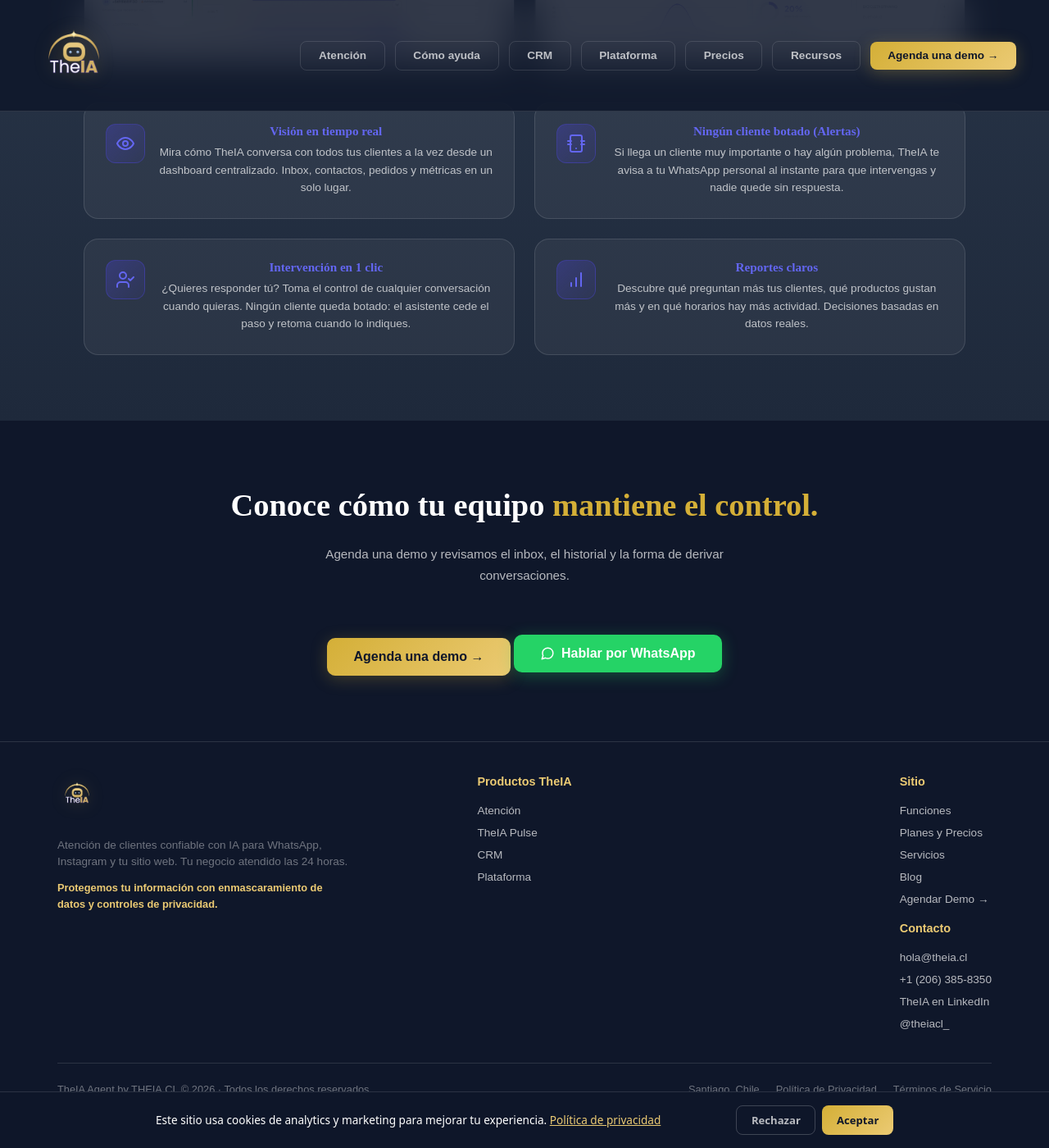
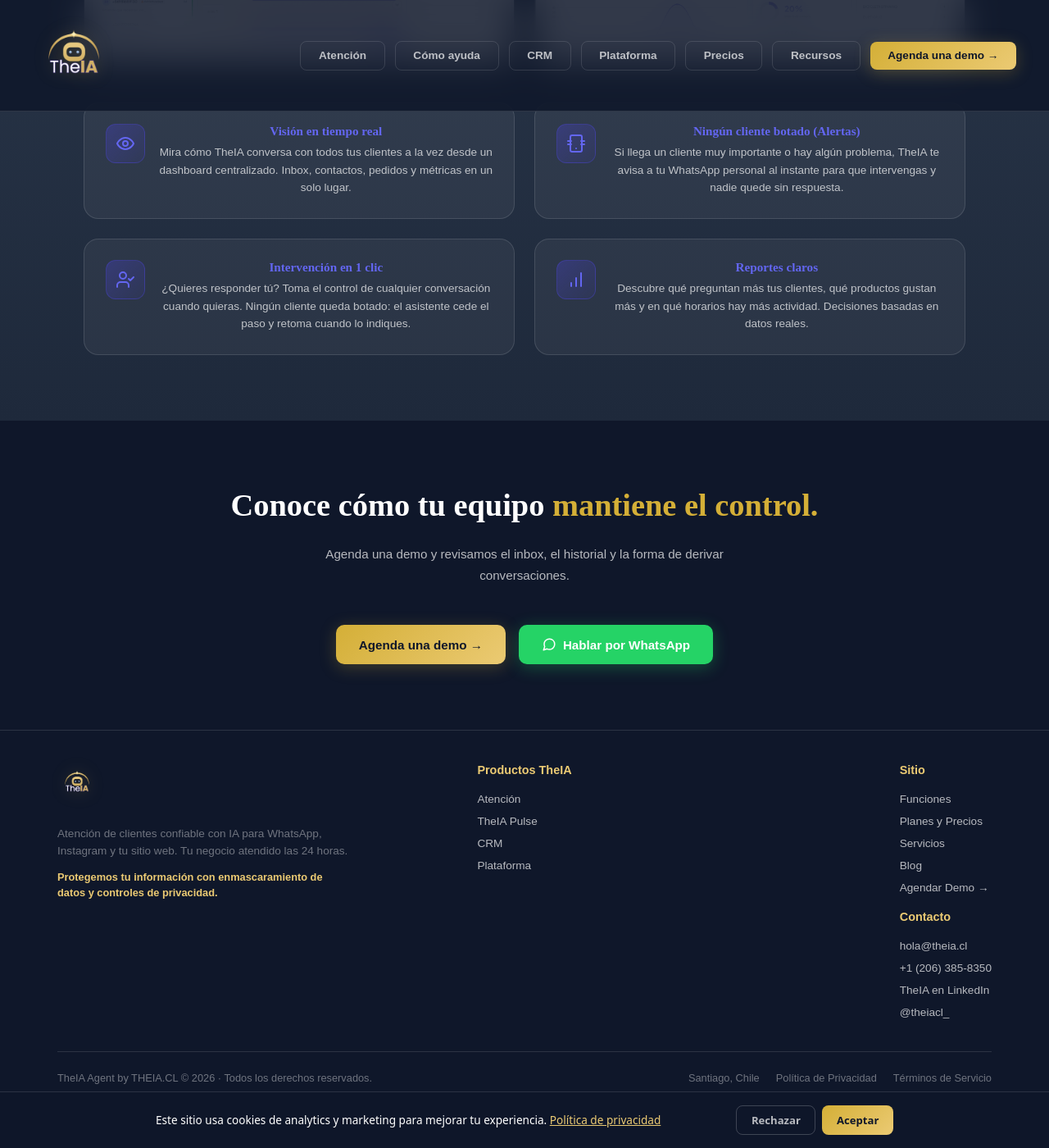
Before and after one commit to rodmera/theia-landing, a Jekyll site: the page plataforma.html, which Jekyll copies as it is, in a window 1280 px wide and 1400 px high, scrolled down 702 px. Shown: the whole window at 82% size. Built offline with Jekyll 4.4.1, drawn with Linux system fonts in a browser that asks for light colours; a script that is not in the unit is left out.

Commit message:
fix(ui): alinea verticalmente botones CTA en plataforma.html y funciones.html

```diff
--- a/plataforma.html
+++ b/plataforma.html
@@ -158,6 +158,25 @@
       color: #ffffff !important;
       transform: translateY(-2px);
       box-shadow: 0 10px 32px rgba(37, 211, 102, 0.45);
+    }
+
+    .cta-btns {
+      display: flex;
+      align-items: center;
+      justify-content: center;
+      gap: 1rem;
+      flex-wrap: wrap;
+      margin-top: 2rem;
+    }
+    .cta-btns .btn {
+      margin: 0 !important;
+      height: 48px;
+      padding: 0 1.75rem;
+      font-size: 0.95rem;
+      border-radius: 10px;
+      display: inline-flex;
+      align-items: center;
+      justify-content: center;
     }
 
     /* Menu Toggle (hamburger) */
@@ -625,11 +644,13 @@
     <div class="container">
       <h2 class="reveal">Conoce cómo tu equipo <span class="gold">mantiene el control.</span></h2>
       <p class="section-sub reveal">Agenda una demo y revisamos el inbox, el historial y la forma de derivar conversaciones.</p>
-      <a href="https://calendar.app.google/ZDjEtqCXTJVxzi7bA" target="_blank" rel="noopener" class="btn btn-gold reveal" style="padding: 0.85rem 2rem; font-size: 1rem; border-radius: 10px;" onclick="theiaTrackCTA('demo','plataforma')">Agenda una demo →</a>
-      <a href="https://wa.me/12063858350?text=Hola%2C%20quiero%20saber%20m%C3%A1s%20sobre%20TheIA" target="_blank" rel="noopener" class="btn btn-whatsapp reveal" style="margin-top:0.75rem;" onclick="theiaTrackCTA('whatsapp','plataforma-cta')">
-        <svg xmlns="http://www.w3.org/2000/svg" width="18" height="18" viewBox="0 0 24 24" fill="none" stroke="currentColor" stroke-width="2" stroke-linecap="round" stroke-linejoin="round"><path d="M21 11.5a8.38 8.38 0 0 1-.9 3.8 8.5 8.5 0 0 1-7.6 4.7 8.38 8.38 0 0 1-3.8-.9L3 21l1.9-5.7a8.38 8.38 0 0 1-.9-3.8 8.5 8.5 0 0 1 4.7-7.6 8.38 8.38 0 0 1 3.8-.9h.5a8.48 8.48 0 0 1 8 8v.5z"></path></svg>
-        Hablar por WhatsApp
-      </a>
+      <div class="cta-btns reveal">
+        <a href="https://calendar.app.google/ZDjEtqCXTJVxzi7bA" target="_blank" rel="noopener" class="btn btn-gold" onclick="theiaTrackCTA('demo','plataforma')">Agenda una demo →</a>
+        <a href="https://wa.me/12063858350?text=Hola%2C%20quiero%20saber%20m%C3%A1s%20sobre%20TheIA" target="_blank" rel="noopener" class="btn btn-whatsapp" onclick="theiaTrackCTA('whatsapp','plataforma-cta')">
+          <svg xmlns="http://www.w3.org/2000/svg" width="18" height="18" viewBox="0 0 24 24" fill="none" stroke="currentColor" stroke-width="2" stroke-linecap="round" stroke-linejoin="round"><path d="M21 11.5a8.38 8.38 0 0 1-.9 3.8 8.5 8.5 0 0 1-7.6 4.7 8.38 8.38 0 0 1-3.8-.9L3 21l1.9-5.7a8.38 8.38 0 0 1-.9-3.8 8.5 8.5 0 0 1 4.7-7.6 8.38 8.38 0 0 1 3.8-.9h.5a8.48 8.48 0 0 1 8 8v.5z"></path></svg>
+          Hablar por WhatsApp
+        </a>
+      </div>
     </div>
   </section>
 
```
Also changed, not shown: funciones.html (+4 -4 lines), tests/test_site.py (+41 -0 lines).
